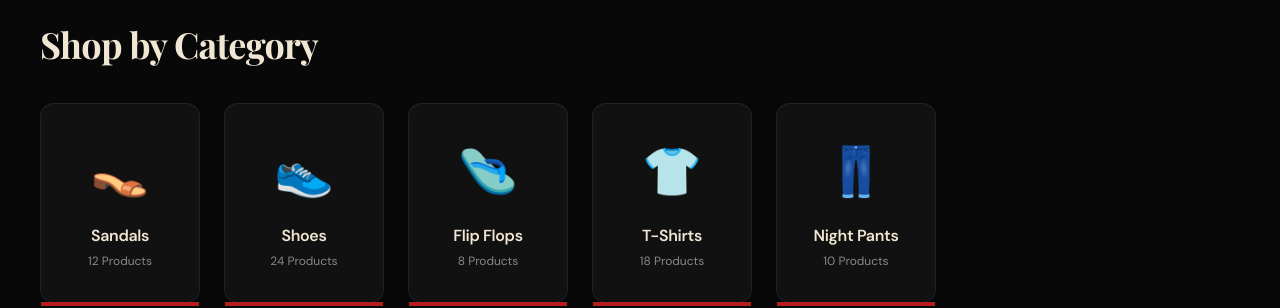
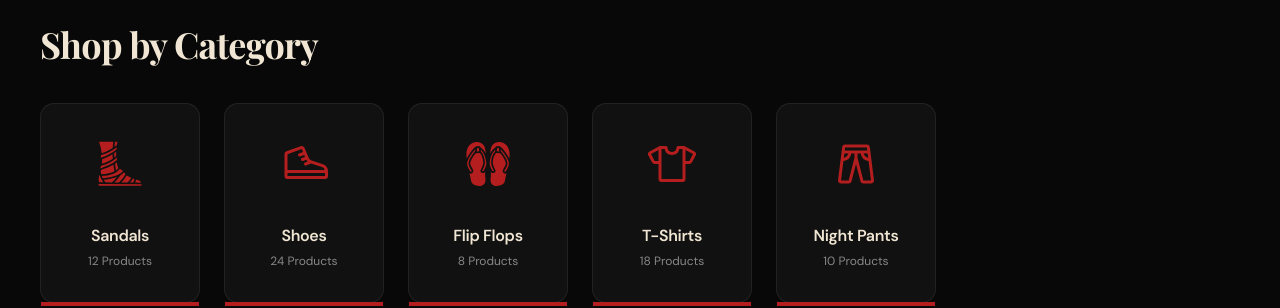
Before and after one commit to Saraththecoder/alphazoneshoes-main, a React (Vite) app: page / in a window 1280 px wide. Shown: the part 900-1208 px from the top of the page. Built offline with nearby package versions, Linux system fonts and the light colour scheme; no server answers.

Commit message:
version0

```diff
--- a/src/pages/Home.jsx
+++ b/src/pages/Home.jsx
@@ -1,6 +1,7 @@
 import React, { useEffect, useState } from 'react';
 import { Link } from 'react-router-dom';
-import { PiTruck, PiArrowsClockwise, PiStar } from 'react-icons/pi';
+import { PiTruck, PiArrowsClockwise, PiStar, PiSneaker, PiTShirt, PiPants } from 'react-icons/pi';
+import { GiSandal, GiFlipFlops } from 'react-icons/gi';
 import { getAllProducts } from '../api/products';
 import ProductCard from '../components/ProductCard';
 import SkeletonCard from '../components/SkeletonCard';
@@ -8,11 +9,11 @@ import Reveal from '../components/Reveal';
 import './Home.css';
 
 const categories = [
-  { name: 'Sandals', count: 12, icon: '👡' },
-  { name: 'Shoes', count: 24, icon: '👟' },
-  { name: 'Flip Flops', count: 8, icon: '🩴' },
-  { name: 'T-Shirts', count: 18, icon: '👕' },
-  { name: 'Night Pants', count: 10, icon: '👖' }
+  { name: 'Sandals', count: 12, icon: <GiSandal size={48} /> },
+  { name: 'Shoes', count: 24, icon: <PiSneaker size={48} /> },
+  { name: 'Flip Flops', count: 8, icon: <GiFlipFlops size={48} /> },
+  { name: 'T-Shirts', count: 18, icon: <PiTShirt size={48} /> },
+  { name: 'Night Pants', count: 10, icon: <PiPants size={48} /> }
 ];
 
 const Home = () => {
@@ -78,7 +79,7 @@ const Home = () => {
           <div className="category-scroll-container">
             {categories.map((cat, idx) => (
               <Link to={`/products?category=${cat.name}`} key={idx} className="category-card">
-                <div className="category-icon">{cat.icon}</div>
+                <div className="category-icon" style={{ color: 'var(--accent)' }}>{cat.icon}</div>
                 <h3 className="category-name">{cat.name}</h3>
                 <p className="category-count">{cat.count} Products</p>
               </Link>
```
